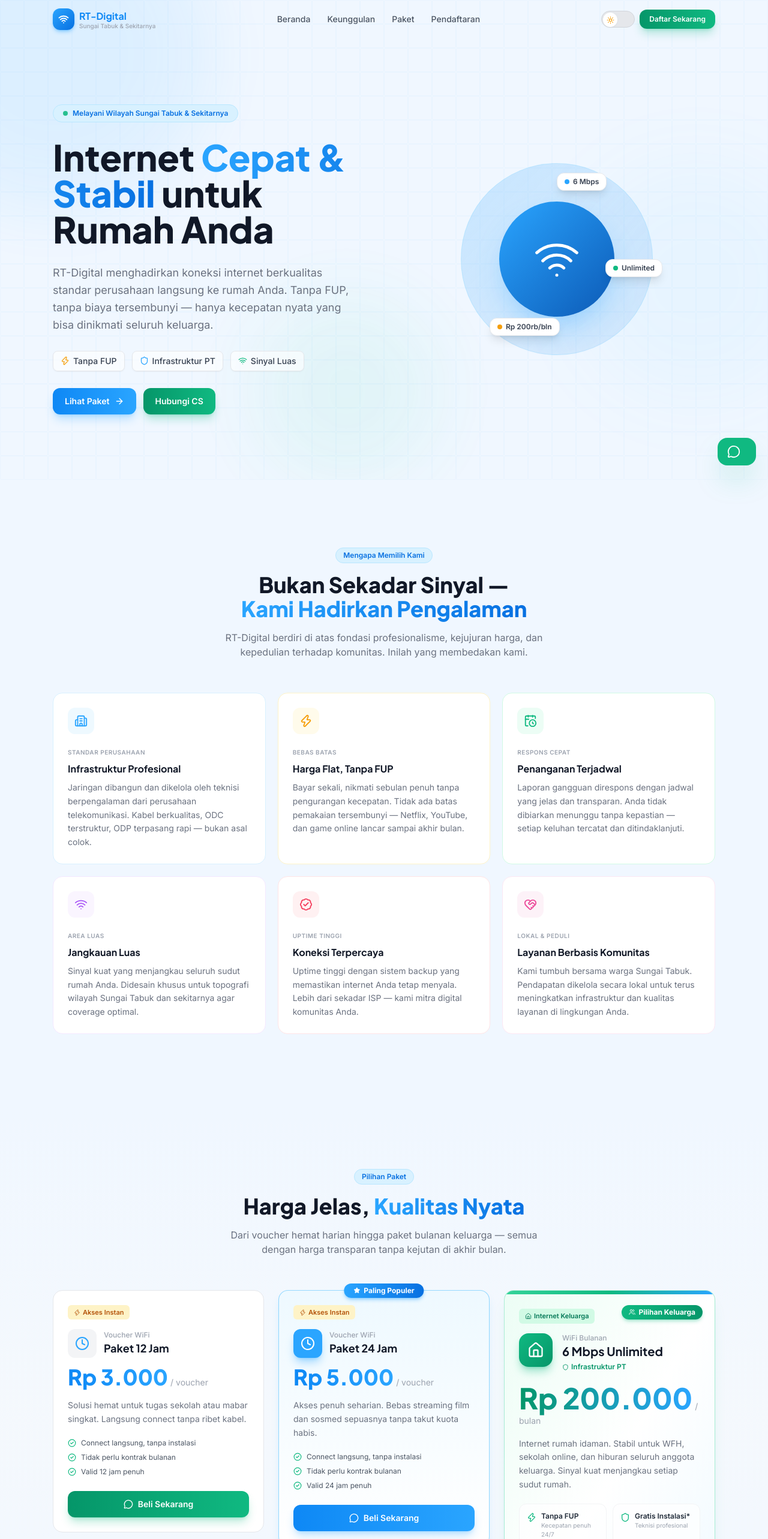
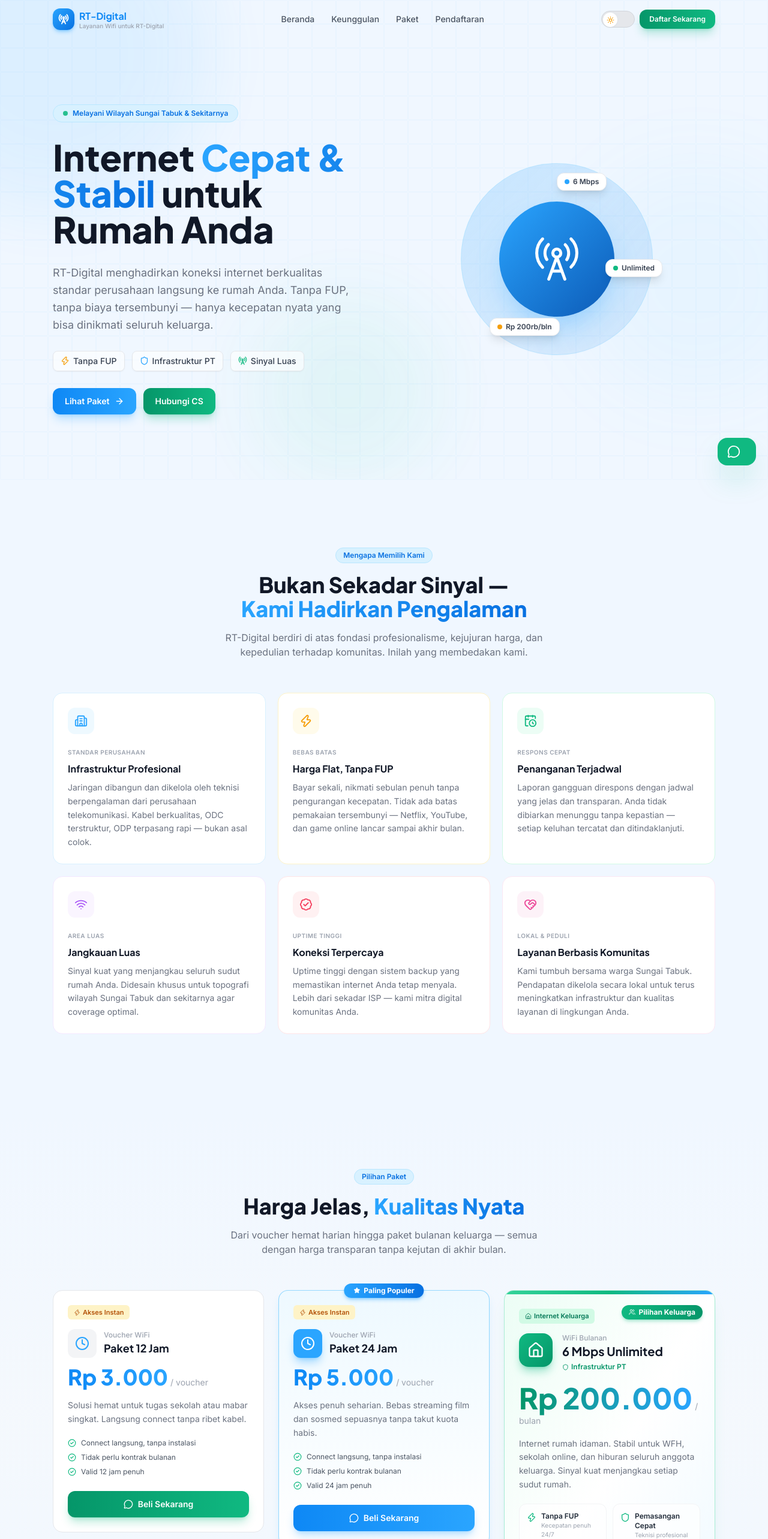
Before and after one commit to Hanya-Faiz/rt-digital, a React (Vite) app: page / in a window 1280 px wide. Shown: the top 2566 px of the page at 60% size. Built offline with nearby package versions, Linux system fonts and the light colour scheme.

Commit message:
fix: hapus tulisan gratis instalasi, ubah logo jadi hotspot, perbaiki background menu mobile

```diff
--- a/src/components/Footer.jsx
+++ b/src/components/Footer.jsx
@@ -1,4 +1,4 @@
-import { Wifi, MapPin, Phone, MessageCircle } from 'lucide-react'
+import { RadioTower, MapPin, Phone, MessageCircle } from 'lucide-react'
 
 export default function Footer() {
   return (
@@ -9,11 +9,11 @@ export default function Footer() {
           <div>
             <div className="flex items-center gap-2 mb-4">
               <div className="w-9 h-9 rounded-xl bg-gradient-to-br from-brand-500 to-brand-700 flex items-center justify-center shadow-md shadow-brand-500/30">
-                <Wifi size={18} className="text-white" strokeWidth={2.5} />
+                <RadioTower size={18} className="text-white" strokeWidth={2.5} />
               </div>
               <div>
                 <span className="font-display font-bold text-base text-brand-600 dark:text-brand-400">RT-Digital</span>
-                <span className="block text-[10px] text-gray-400 font-medium">ISP Lokal Terpercaya</span>
+                <span className="block text-[10px] text-gray-400 font-medium">Layanan Wifi untuk RT-Digital</span>
               </div>
             </div>
             <p className="text-sm text-gray-500 dark:text-gray-400 leading-relaxed max-w-xs">
--- a/src/components/Header.jsx
+++ b/src/components/Header.jsx
@@ -1,5 +1,5 @@
 import { useState, useEffect } from 'react'
-import { Wifi, Sun, Moon, Menu, X } from 'lucide-react'
+import { RadioTower, Sun, Moon, Menu, X } from 'lucide-react'
 
 export default function Header({ darkMode, setDarkMode }) {
   const [scrolled, setScrolled] = useState(false)
@@ -21,7 +21,7 @@ export default function Header({ darkMode, setDarkMode }) {
   return (
     <header
       className={`fixed top-0 left-0 right-0 z-50 transition-all duration-300 ${
-        scrolled
+        scrolled || mobileOpen
           ? 'bg-white/90 dark:bg-[#080f1e]/90 backdrop-blur-md shadow-lg shadow-brand-500/10 border-b border-gray-100 dark:border-brand-900/40'
           : 'bg-transparent'
       }`}
@@ -30,11 +30,11 @@ export default function Header({ darkMode, setDarkMode }) {
         {/* Logo */}
         <a href="#hero" className="flex items-center gap-2 group">
           <div className="w-9 h-9 rounded-xl bg-gradient-to-br from-brand-500 to-brand-700 flex items-center justify-center shadow-md shadow-brand-500/40 group-hover:scale-110 transition-transform">
-            <Wifi size={18} className="text-white" strokeWidth={2.5} />
+            <RadioTower size={18} className="text-white" strokeWidth={2.5} />
           </div>
           <div className="leading-tight">
             <span className="font-display font-bold text-base text-brand-600 dark:text-brand-400">RT-Digital</span>
-            <span className="block text-[10px] text-gray-400 dark:text-gray-500 font-medium -mt-0.5">Sungai Tabuk & Sekitarnya</span>
+            <span className="block text-[10px] text-gray-400 dark:text-gray-500 font-medium -mt-0.5">Layanan Wifi untuk RT-Digital</span>
           </div>
         </a>
 
--- a/src/components/Hero.jsx
+++ b/src/components/Hero.jsx
@@ -1,4 +1,4 @@
-import { ArrowRight, Wifi, Zap, Shield } from 'lucide-react'
+import { ArrowRight, RadioTower, Zap, Shield } from 'lucide-react'
 
 export default function Hero() {
   return (
@@ -48,7 +48,7 @@ export default function Hero() {
             {[
               { icon: Zap, label: 'Tanpa FUP', color: 'text-amber-500' },
               { icon: Shield, label: 'Infrastruktur PT', color: 'text-brand-500' },
-              { icon: Wifi, label: 'Sinyal Luas', color: 'text-accent-500' },
+              { icon: RadioTower, label: 'Sinyal Luas', color: 'text-accent-500' },
             ].map(({ icon: Icon, label, color }) => (
               <span key={label} className="flex items-center gap-1.5 px-3 py-1.5 rounded-lg bg-white/60 dark:bg-white/5 border border-gray-200 dark:border-white/10 text-sm font-medium text-gray-700 dark:text-gray-300 shadow-sm">
                 <Icon size={15} className={color} />
@@ -82,7 +82,7 @@ export default function Hero() {
             {/* Main circle */}
             <div className="absolute inset-0 rounded-full bg-gradient-to-br from-brand-500/20 to-brand-700/10 dark:from-brand-500/10 dark:to-brand-700/5 border border-brand-300/30 dark:border-brand-500/20 flex items-center justify-center">
               <div className="w-48 h-48 rounded-full bg-gradient-to-br from-brand-500 to-brand-800 flex items-center justify-center shadow-2xl shadow-brand-500/40">
-                <Wifi size={80} className="text-white" strokeWidth={1.5} />
+                <RadioTower size={80} className="text-white" strokeWidth={1.5} />
               </div>
             </div>
             {/* Orbit dots */}
--- a/src/components/Pricing.jsx
+++ b/src/components/Pricing.jsx
@@ -129,7 +129,7 @@ function MonthlyCard() {
         <div className="grid grid-cols-2 gap-2.5 mb-6">
           {[
             { icon: Zap, label: 'Tanpa FUP', desc: 'Kecepatan penuh 24/7' },
-            { icon: Shield, label: 'Gratis Instalasi*', desc: 'Teknisi profesional' },
+            { icon: Shield, label: 'Pemasangan Cepat', desc: 'Teknisi profesional' },
             { icon: Home, label: 'Sinyal Luas', desc: 'Jangkau seluruh rumah' },
             { icon: CheckCircle2, label: 'Kualitas PT', desc: 'Standar perusahaan' },
           ].map(({ icon: Icon, label, desc }) => (
@@ -154,9 +154,6 @@ function MonthlyCard() {
           <MessageCircle size={16} /> Daftar Paket Bulanan
         </a>
 
-        <p className="text-[10px] text-gray-400 dark:text-gray-500 text-center mt-3">
-          *Gratis instalasi untuk area tertentu. Hubungi CS untuk detail.
-        </p>
       </div>
     </div>
   )
```
Also changed, not shown: 1 other file (tests, documents, lock files or other folders).
